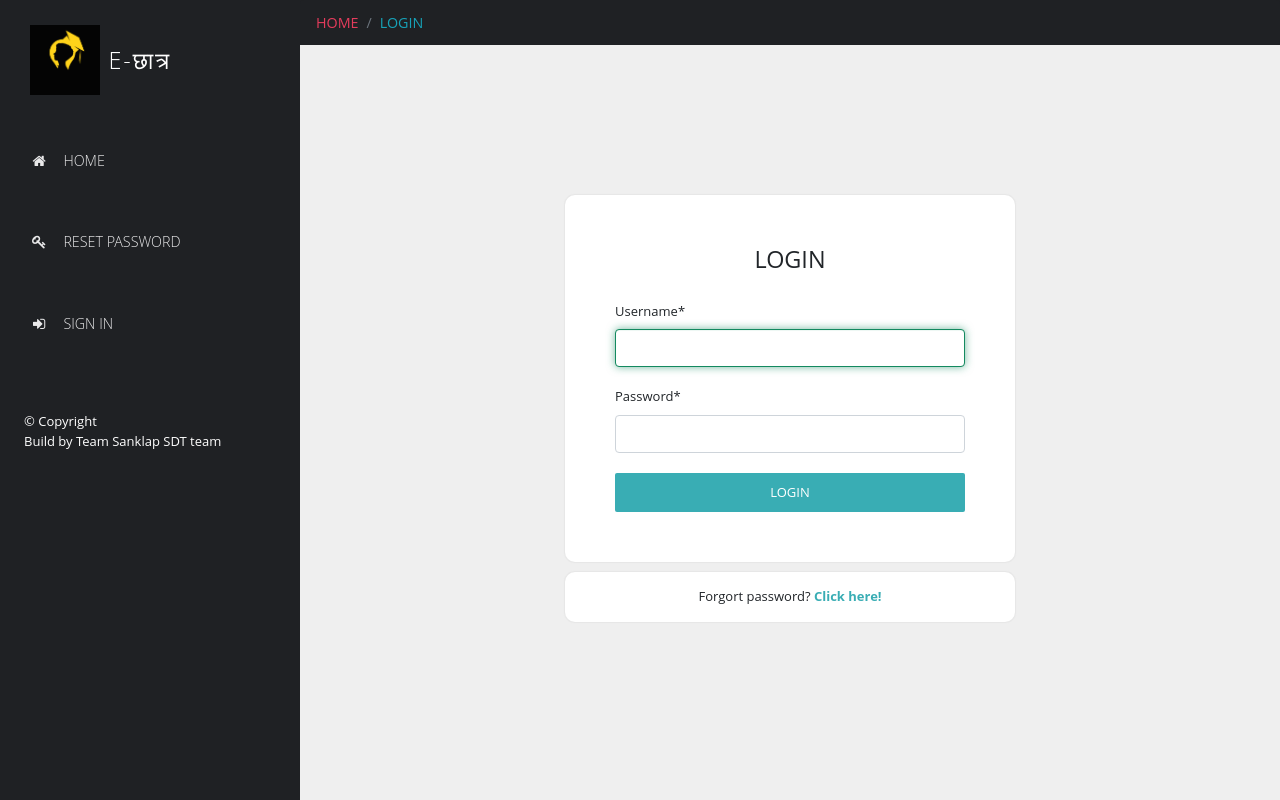
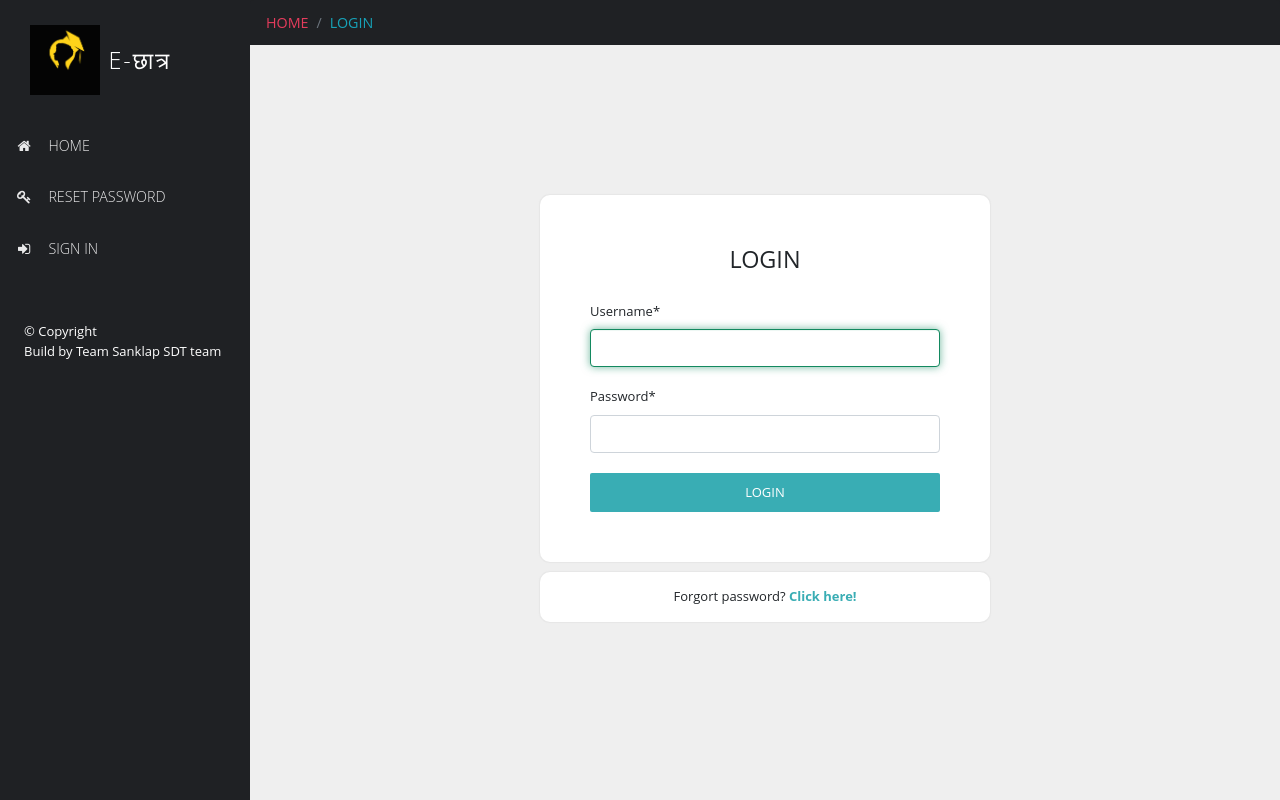
Before and after one commit to swasthikcnayak/team-sankalp-scl-maxo, a Django app: a page that uses djangoProject/users/templates/users/main.html in a window 1280 px wide. Run offline with Django 3.2, Linux system fonts and the light colour scheme; some libraries are stand-ins or nearby versions.

Commit message:
updating ui more

```diff
--- a/djangoProject/static/users/templatemo-style.css
+++ b/djangoProject/static/users/templatemo-style.css
@@ -315,9 +315,29 @@ nav li {
     }
 }
 
+@media only screen and (min-width: 992px) {
+    .templatemo-left-nav {
+        display: block !important;
+    }
+
+    .templatemo-left-nav a {
+        padding: 15px;
+    }
+
+    .templatemo-sidebar {
+        width: 250px;
+    }
+    .footer-home{
+        display: block;
+    }
+}
 
 
-@media screen and (max-width: 900px) {
+@media screen and (max-width: 992px) {
+    .footer-home{
+        display: none;
+    }
+
     .templatemo-flex-row {
         display: block;
     }
@@ -341,6 +361,11 @@ nav li {
         height: fit-content;
         overflow: auto;
         z-index: 999;
+        border: 1px solid green;
+    }
+
+    .templatemo-left-nav a {
+        padding: 15px;
     }
 
     .templatemo-left-nav a.active,
--- a/djangoProject/users/templates/users/main.html
+++ b/djangoProject/users/templates/users/main.html
@@ -51,7 +51,7 @@
                     <li><a href="{% url 'login' %}" id="#LOG-IN"><i class="fa fa-sign-in fa-fw"></i>Sign In</a></li>
                 {% endif %}
             </ul>
-        <div class="mt-5 ml-4  d-sm-none d-md-block">
+        <div class="mt-5 ml-4 footer-home">
             <div class="text-white">
                 &copy; Copyright
             </div>
```
